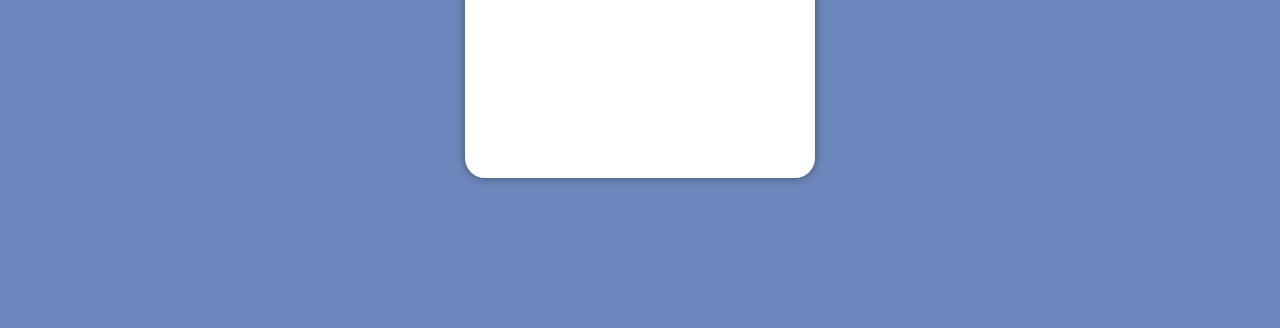
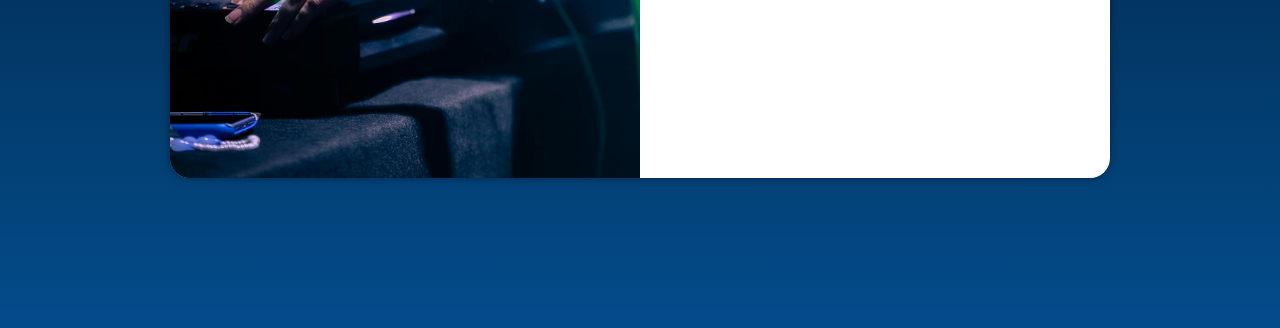
Before and after one commit to jacksonPontes14/projeto-login, a plain HTML site: page index.html in a window 1280 px wide. Shown: the part 472-800 px from the top of the page. Drawn offline with Linux system fonts and the light colour scheme.

Commit message:
adcionei media queries

```diff
--- /dev/null
+++ b/estilos/media-query.css
@@ -0,0 +1,39 @@
+@charset "UTF-8";
+
+
+/* Tablet */
+@media  screen and (min-width: 768px) and (max-width: 992px) {
+    body {
+        background-image: linear-gradient(to bottom, #011526,  #034c8b);
+    }
+
+    #login {
+        width: 90vw;
+    }
+
+    #imagem {
+        float: left;
+        width: 35%;
+        height: 100%;
+        margin-right: 20px;
+    }
+
+}
+
+@media  screen and (min-width: 992px) {
+    body {
+        background-image: linear-gradient(to bottom, #011526,  #034c8b);
+    }
+
+    #login {
+        width: 940px;
+    }
+
+    #imagem {
+        float: left;
+        width: 50%;
+        height: 100%;
+        margin-right: 10px;
+        background-position: left center;
+    }
+}
--- a/estilos/style.css
+++ b/estilos/style.css
@@ -16,7 +16,7 @@ cor 3: #011526
 }
 
 body, html {
-    background-color: #03318c5a;
+    background-color: #034c8b;
     width: 100vw;
     height: 100vh;
 }
@@ -39,11 +39,14 @@ main {
     height: 500px;
     border-radius: 20px;
     box-shadow: 0px 0px 10px rgba(0, 0, 0, 0.421);
+
+    transition: width .2, height .2;
+    transition-timing-function: ease;
 }
 
 #imagem {
     display: block;
-    background: #03318C url(../imagens/pexels-giovanaspiller-16580466.jpg);
+    background: #034c8b url(../imagens/pexels-giovanaspiller-16580466.jpg);
     background-size: cover;
     background-repeat: no-repeat;
     height: 200px;
--- a/index.html
+++ b/index.html
@@ -5,6 +5,7 @@
     <meta name="viewport" content="width=device-width, initial-scale=1.0">
     <title>Login</title>
     <link rel="stylesheet" href="estilos/style.css">
+    <link rel="stylesheet" href="estilos/media-query.css">
 </head>
 <body>
     <main>
```
